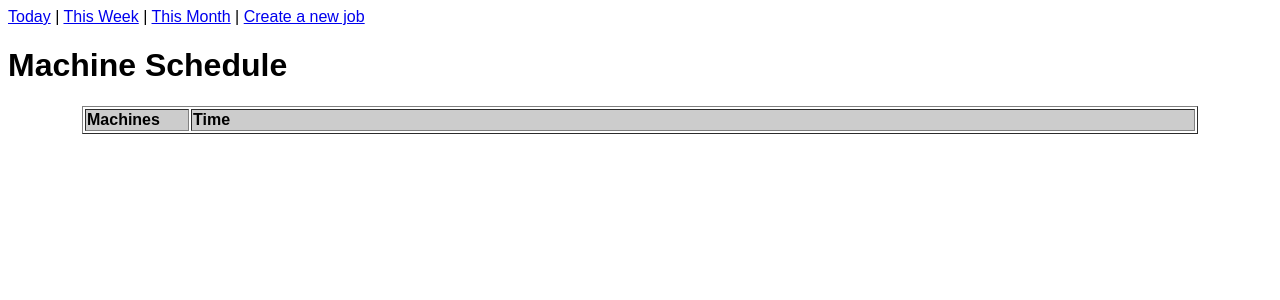
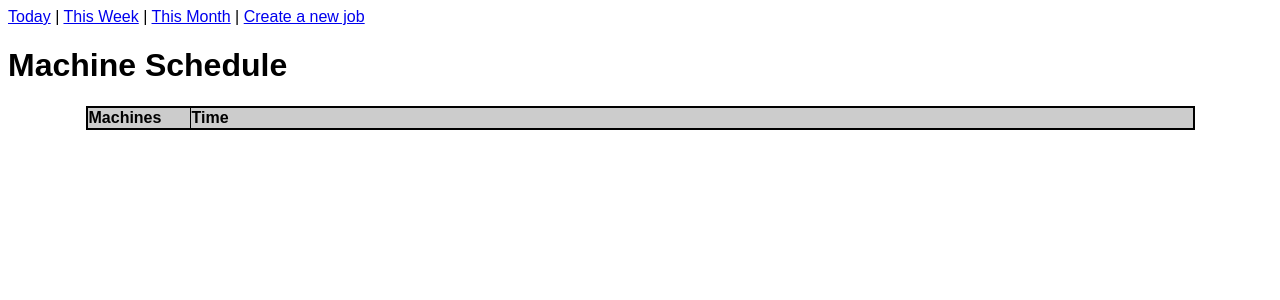
Before and after one commit to akester/sched, a PHP site: page / in a window 1280 px wide. Shown: the top 300 px of the page. Run offline with PHP 8.4, Linux system fonts and the light colour scheme; data that the repository does not hold is empty.

Commit message:
css: updating table styles

```diff
--- a/css/main.css
+++ b/css/main.css
@@ -4,6 +4,12 @@ body {
 
 table {
     margin: 0px auto;
+    border: 2px solid;
+    border-collapse: collapse;
+}
+
+td, tr {
+    border: 1px solid;
 }
 
 td.machineColumn {
```
